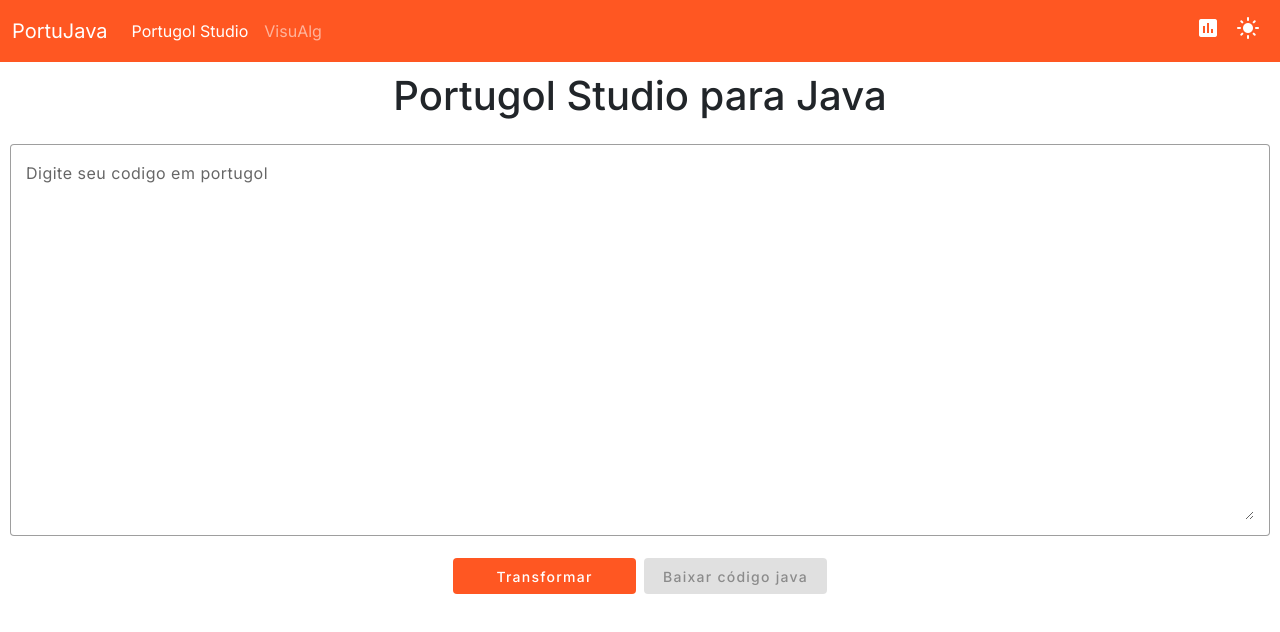
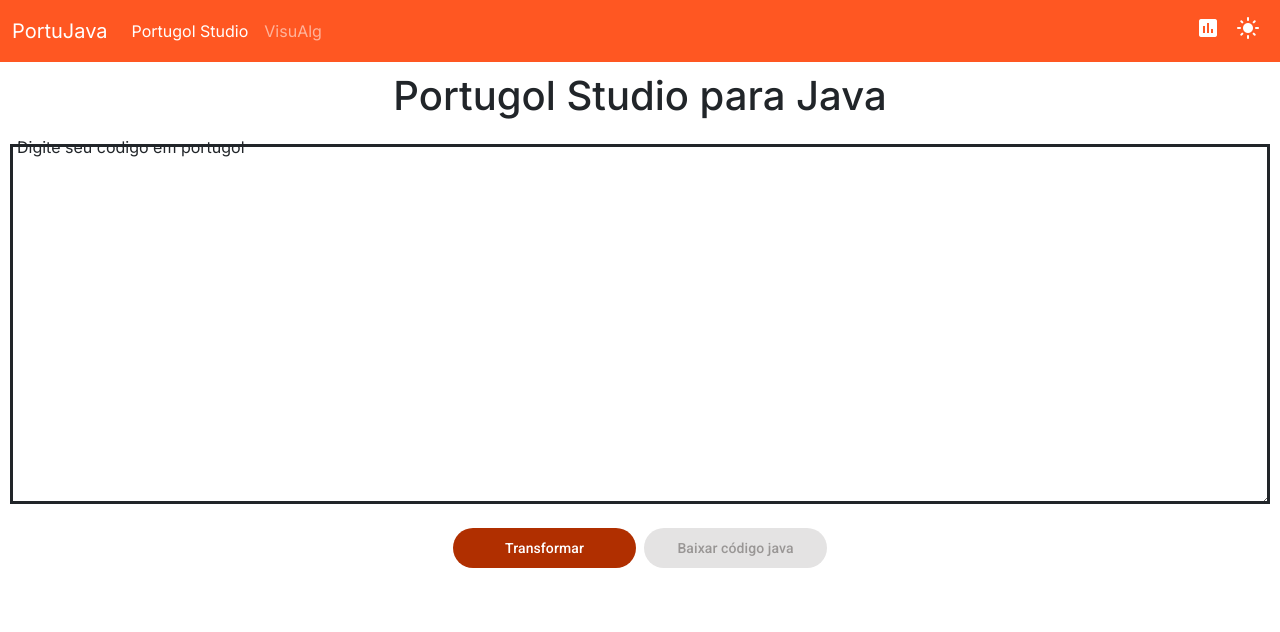
Before and after one commit to Matpires02/portujava, an Angular app: page / in a window 1280 px wide. Shown: the top 632 px of the page. Built offline with nearby package versions, Linux system fonts and the light colour scheme.

Commit message:
Implementando estilização de tema

```diff
--- /dev/null
+++ b/m3-theme.scss
@@ -0,0 +1,151 @@
+// This file was generated by running 'ng generate @angular/material:m3-theme'.
+// Proceed with caution if making changes to this file.
+
+@use 'sass:map';
+@use '@angular/material' as mat;
+
+// Note: Color palettes are generated from primary: #ff5722
+$_palettes: (
+  primary: (
+    0: #000000,
+    10: #3b0900,
+    20: #5f1500,
+    25: #731b00,
+    30: #862200,
+    35: #9b2800,
+    40: #b02f00,
+    50: #db3e03,
+    60: #ff5722,
+    70: #ff8b69,
+    80: #ffb5a0,
+    90: #ffdbd1,
+    95: #ffede8,
+    98: #fff8f6,
+    99: #fffbff,
+    100: #ffffff,
+  ),
+  secondary: (
+    0: #000000,
+    10: #2c150f,
+    20: #442a22,
+    25: #50352d,
+    30: #5d4037,
+    35: #6a4b42,
+    40: #77574e,
+    50: #926f65,
+    60: #ae887e,
+    70: #caa297,
+    80: #e7bdb2,
+    90: #ffdbd1,
+    95: #ffede8,
+    98: #fff8f6,
+    99: #fffbff,
+    100: #ffffff,
+  ),
+  tertiary: (
+    0: #000000,
+    10: #231b00,
+    20: #3b2f05,
+    25: #463a0f,
+    30: #534619,
+    35: #5f5124,
+    40: #6c5d2f,
+    50: #857645,
+    60: #a0905c,
+    70: #bcaa74,
+    80: #d8c58d,
+    90: #f5e1a7,
+    95: #fff0c8,
+    98: #fff8f0,
+    99: #fffbff,
+    100: #ffffff,
+  ),
+  neutral: (
+    0: #000000,
+    10: #201a18,
+    20: #362f2d,
+    25: #413a38,
+    30: #4d4543,
+    35: #59514e,
+    40: #655c5a,
+    50: #7f7572,
+    60: #998e8c,
+    70: #b4a9a6,
+    80: #d0c4c1,
+    90: #ede0dc,
+    95: #fbeeeb,
+    98: #fff8f6,
+    99: #fffbff,
+    100: #ffffff,
+    4: #120d0b,
+    6: #181210,
+    12: #251e1c,
+    17: #2f2827,
+    22: #3b3331,
+    24: #3f3735,
+    87: #e4d7d4,
+    92: #f3e5e2,
+    94: #f8ebe8,
+    96: #fef1ed,
+  ),
+  neutral-variant: (
+    0: #000000,
+    10: #251915,
+    20: #3b2d29,
+    25: #473834,
+    30: #53433f,
+    35: #5f4f4a,
+    40: #6c5b56,
+    50: #85736e,
+    60: #a08c87,
+    70: #bca7a1,
+    80: #d8c2bc,
+    90: #f5ded8,
+    95: #ffede8,
+    98: #fff8f6,
+    99: #fffbff,
+    100: #ffffff,
+  ),
+  error: (
+    0: #000000,
+    10: #410002,
+    20: #690005,
+    25: #7e0007,
+    30: #93000a,
+    35: #a80710,
+    40: #ba1a1a,
+    50: #de3730,
+    60: #ff5449,
+    70: #ff897d,
+    80: #ffb4ab,
+    90: #ffdad6,
+    95: #ffedea,
+    98: #fff8f7,
+    99: #fffbff,
+    100: #ffffff,
+  ),
+);
+
+$_rest: (
+  secondary: map.get($_palettes, secondary),
+  neutral: map.get($_palettes, neutral),
+  neutral-variant: map.get($_palettes,  neutral-variant),
+  error: map.get($_palettes, error),
+);
+$_primary: map.merge(map.get($_palettes, primary), $_rest);
+$_tertiary: map.merge(map.get($_palettes, tertiary), $_rest);
+
+$light-theme: mat.define-theme((
+  color: (
+    theme-type: light,
+    primary: $_primary,
+    tertiary: $_tertiary,
+  ),
+));
+$dark-theme: mat.define-theme((
+  color: (
+    theme-type: dark,
+    primary: $_tertiary,
+    tertiary: $_primary,
+  ),
+));
--- a/package.json
+++ b/package.json
@@ -20,7 +20,7 @@
     "@angular/platform-browser": "^18.1.0",
     "@angular/platform-browser-dynamic": "^18.1.0",
     "@angular/router": "^18.1.0",
-    "bootstrap": "^5.3.2",
+    "bootstrap": "^5.3.3",
     "rxjs": "~7.8.1",
     "tslib": "^2.6.2",
     "zone.js": "~0.14.7"
--- a/src/app/app.component.ts
+++ b/src/app/app.component.ts
@@ -1,4 +1,5 @@
 import {Component} from '@angular/core';
+import {ColorSchemeService} from "./entities/color-service/ColorSchemeService";
 
 @Component({
   selector: 'app-root',
@@ -7,4 +8,8 @@ import {Component} from '@angular/core';
 })
 export class AppComponent {
   title = 'portujava';
+  constructor(private colorSchemeService: ColorSchemeService) {
+    // Load Color Scheme
+    this.colorSchemeService.load();
+  }
 }
--- a/src/app/app.module.ts
+++ b/src/app/app.module.ts
@@ -6,6 +6,7 @@ import {AppComponent} from './app.component';
 import {BrowserAnimationsModule} from '@angular/platform-browser/animations';
 import {MatButtonModule} from "@angular/material/button";
 import {SidebarModule} from "./entities/sidebar/sidebar.module";
+import { provideAnimationsAsync } from '@angular/platform-browser/animations/async';
 
 @NgModule({
   declarations: [
@@ -18,7 +19,9 @@ import {SidebarModule} from "./entities/sidebar/sidebar.module";
     MatButtonModule,
     SidebarModule
   ],
-  providers: [],
+  providers: [
+    provideAnimationsAsync()
+  ],
   bootstrap: [AppComponent]
 })
 export class AppModule {
--- /dev/null
+++ b/src/app/entities/color-service/ColorSchemeService.ts
@@ -0,0 +1,64 @@
+import {Injectable, Renderer2, RendererFactory2} from '@angular/core';
+
+@Injectable({
+    providedIn: 'root'
+})
+export class ColorSchemeService {
+
+    private renderer: Renderer2;
+    private colorScheme: string = 'light';
+    // Define prefix for clearer and more readable class names in scss files
+    private colorSchemePrefix = 'color-scheme-';
+
+    constructor(rendererFactory: RendererFactory2) {
+        // Create new renderer from renderFactory, to make it possible to use renderer2 in a service
+        this.renderer = rendererFactory.createRenderer(null, null);
+    }
+
+    _detectPrefersColorScheme() {
+        // Detect if prefers-color-scheme is supported
+        if (window.matchMedia('(prefers-color-scheme)').media !== 'not all') {
+            // Set colorScheme to Dark if prefers-color-scheme is dark. Otherwise, set it to Light.
+            this.colorScheme = window.matchMedia('(prefers-color-scheme: dark)').matches ? 'dark' : 'light';
+        } else {
+            // If the browser does not support prefers-color-scheme, set the default to dark.
+            this.colorScheme = 'light';
+        }
+    }
+
+    _setColorScheme(scheme: string) {
+        this.colorScheme = scheme;
+        // Save prefers-color-scheme to localStorage
+        localStorage.setItem('prefers-color', scheme);
+    }
+
+    _getColorScheme() {
+        const localStorageColorScheme = localStorage.getItem('prefers-color');
+        // Check if any prefers-color-scheme is stored in localStorage
+        if (localStorageColorScheme) {
+            // Save prefers-color-scheme from localStorage
+            this.colorScheme = localStorageColorScheme;
+        } else {
+            // If no prefers-color-scheme is stored in localStorage, try to detect OS default prefers-color-scheme
+            this._detectPrefersColorScheme();
+        }
+    }
+
+    load() {
+        this._getColorScheme();
+        this.renderer.addClass(document.body, this.colorSchemePrefix + this.colorScheme);
+    }
+
+    update(scheme: string) {
+        this._setColorScheme(scheme);
+        // Remove the old color-scheme class
+        this.renderer.removeClass(document.body, this.colorSchemePrefix + (this.colorScheme === 'dark' ? 'light' : 'dark'));
+        // Add the new / current color-scheme class
+        this.renderer.addClass(document.body, this.colorSchemePrefix + scheme);
+    }
+
+    currentActive() {
+        return this.colorScheme;
+    }
+
+}
--- a/src/app/entities/sidebar/sidebar.component.html
+++ b/src/app/entities/sidebar/sidebar.component.html
@@ -36,16 +36,14 @@
         <li class="nav-item mx-auto mx-lg-0">
           <a
             (click)="
-            $event.preventDefault();
               changeMode(
-                modeSelected == 'dark_mode' ? 'light_mode' : 'dark_mode'
+                colorSchemeService.currentActive() === 'dark' ? 'light' : 'dark'
               )
             "
             class="select-colors nav-link"
-            href=""
           >
-            <mat-icon *ngIf="modeSelected == 'dark_mode'">dark_mode</mat-icon>
-            <mat-icon *ngIf="modeSelected == 'light_mode'">light_mode</mat-icon>
+            <mat-icon *ngIf="colorSchemeService.currentActive() === 'dark'">dark_mode</mat-icon>
+            <mat-icon *ngIf="colorSchemeService.currentActive() === 'light'">light_mode</mat-icon>
           </a>
         </li>
       </ul>
--- a/src/styles.scss
+++ b/src/styles.scss
@@ -1,63 +1,10 @@
-// Custom Theming for Angular Material
-// For more information: https://material.angular.io/guide/theming
 @use "@angular/material" as mat;
-// Plus imports for other components in your app.
+@use "../m3-theme" as themes;
 
-// Include the common styles for Angular Material. We include this here so that you only
-// have to load a single css file for Angular Material in your app.
-// Be sure that you only ever include this mixin once!
 @include mat.core();
 @import url("https://fonts.googleapis.com/css2?family=Inter:wght@100;200;300;400;500;600;700;800;900&display=swap");
 
-// Define the palettes for your theme using the Material Design palettes available in palette.scss
-// (imported above). For each palette, you can optionally specify a default, lighter, and darker
-// hue. Available color palettes: https://material.io/design/color/
-$portujava-primary: mat.m2-define-palette(mat.$m2-deep-orange-palette);
-$portujava-accent: mat.m2-define-palette(mat.$m2-blue-palette, A200, A100, A400);
-
-// The warn palette is optional (defaults to red).
-$portujava-warn: mat.m2-define-palette(mat.$m2-red-palette);
-
-$portujava-typography: mat.m2-define-typography-config(
-  $font-family: "Inter",
-);
-
-// Create the theme object. A theme consists of configurations for individual
-// theming systems such as "color" or "typography".
-$portujava-theme: mat.m2-define-light-theme(
-    (
-      color: (
-        primary: $portujava-primary,
-        accent: $portujava-accent,
-        warn: $portujava-warn,
-      ),
-      typography: $portujava-typography,
-    )
-);
-
-// Include theme styles for core and each component used in your app.
-// Alternatively, you can import and @include the theme mixins for each component
-// that you are using.
-@include mat.all-component-themes($portujava-theme);
-
 /* You can add global styles to this file, and also import other style files */
-
-.my-dark-theme {
-  $my-palette: mat.m2-define-palette(mat.$m2-gray-palette);
-  background: mat.m2-get-color-from-palette($my-palette, "default") !important;
-  color: mat.m2-get-color-from-palette($my-palette, "lighter") !important;
-}
-
-.my-full-dark-theme {
-  $my-palette: mat.m2-define-palette(mat.$m2-blue-gray-palette);
-  background: mat.m2-get-color-from-palette($my-palette, "lighter-contrast");
-  color: mat.m2-get-color-from-palette($my-palette, "lighter");
-
-  .mdc-text-field:not(.mdc-text-field--disabled) .mdc-floating-label,
-  .mdc-text-field:not(.mdc-text-field--disabled) .mdc-text-field__input {
-    color: mat.m2-get-color-from-palette($my-palette, "lighter");
-  }
-}
 
 html,
 body {
@@ -69,6 +16,19 @@ body {
   font-family: "Inter", Roboto, "Helvetica Neue", sans-serif;
 }
 
+.color-scheme-dark {
+  @include mat.core-theme(themes.$dark-theme);
+  @include mat.all-component-themes(themes.$dark-theme);
+  @include mat.button-theme(themes.$dark-theme);
+  background-color: var(--mat-app-background-color);
+  color: var(--mat-app-text-color);
+}
+
+.color-scheme-light {
+  @include mat.core-theme(themes.$light-theme);
+  @include mat.button-theme(themes.$light-theme);
+}
+
 .embedded {
   * {
     background-color: transparent;
```
Also changed, not shown: src/app/entities/sidebar/sidebar.component.ts (+5 -23 lines), 1 other file (tests, documents, lock files or other folders).
